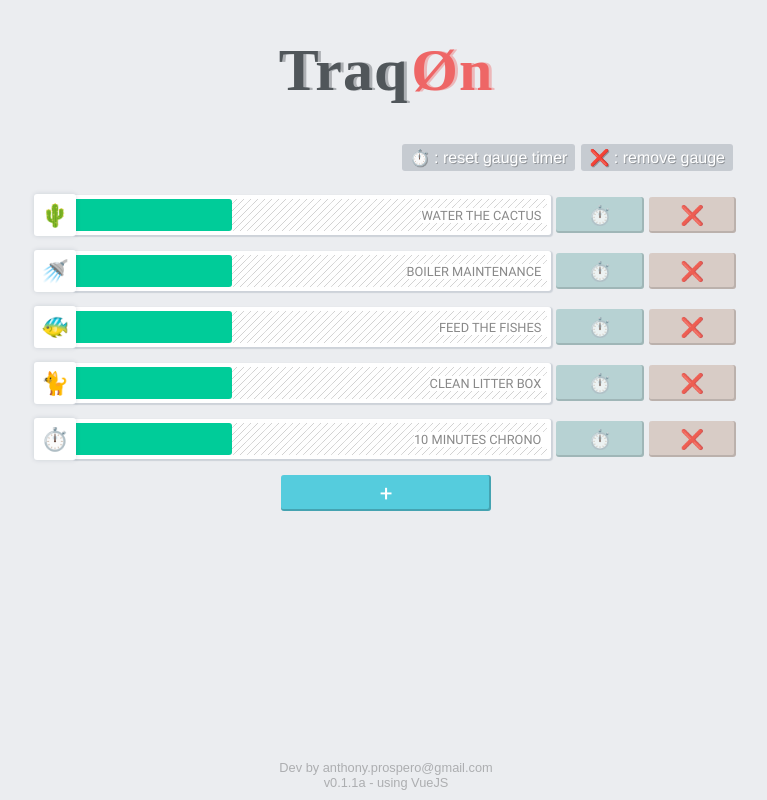
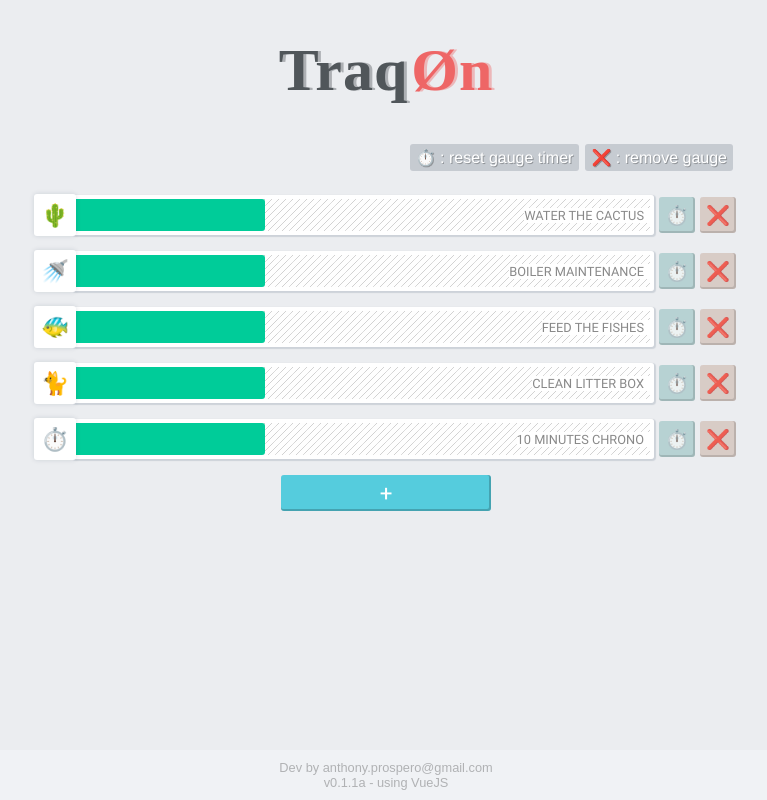
Before and after one commit to Shadowfaax/tasks-dashboard, a Vue app: page / in a window 1280 px wide. Shown: the whole page, without its empty margins (254-1021 px from the left). Built offline with nearby package versions, Linux system fonts and the light colour scheme; a web font is replaced by a local one.

Commit message:
css fixes

```diff
--- a/src/App.vue
+++ b/src/App.vue
@@ -63,9 +63,9 @@ input[type='submit']:hover,
 button:hover { box-shadow: 1px 1px 0px 1px #00000033 inset; transform: translate(2px, 2px); }
 form { width: 100%; }
 a { text-decoration: none; color: #3399CCFF; }
-footer { position: fixed; z-index: 555; bottom: 0; left: 0; width: 100%; padding: 10px 0; text-align: center; font-family: Arial, Helvetica, sans-serif; font-size: .8em; color: #00000044; }
+footer { position: fixed; z-index: 555; bottom: 0; left: 0; width: 100%; padding: 10px 0; text-align: center; font-family: Arial, Helvetica, sans-serif; font-size: .8em; color: #00000044; background-color: #F0F2F5; }
 
-#app { width: 90vw; margin: 0 auto; font-family: Avenir, Helvetica, Arial, sans-serif; -webkit-font-smoothing: antialiased; -moz-osx-font-smoothing: grayscale; color: #2C3E50; }
+#app { width: 90vw; margin: 0 auto; padding-bottom: 50px; font-family: Avenir, Helvetica, Arial, sans-serif; -webkit-font-smoothing: antialiased; -moz-osx-font-smoothing: grayscale; color: #2C3E50; }
 .popup-header { position: fixed; z-index: 9999; top: 0; left: 0; padding: 10px 0; width: 100%; display: flex; flex-flow: row wrap; justify-content: space-around; align-items: center; background-color: #FFFFFFFF; box-shadow: 0 0 6px #00000022; }
 .fullscreen-popup { position: fixed; z-index: 9990; top: 0; left: 0; width: 100%; height: 100%; background-color: #FFFFFF22; backdrop-filter: blur(16px); overflow: auto; }
 .popup-content { margin-top: 60px; }
@@ -77,8 +77,7 @@ footer { position: fixed; z-index: 555; bottom: 0; left: 0; width: 100%; padding
 .vertical-space-50  { display: block; width: 100%; height: 50px; }
 .flex-center-items  { display: flex; flex-flow: row nowrap; justify-content: space-between; align-items: center; }
 
-.infop-item         { display: inline-block; margin: 0 3px; padding: 4px 8px; background-color: #33445533; border-radius: 3px; }
-
+.infop-item         { display: inline-block; margin: 0 3px; padding: 4px 6px; background-color: #33445533; border-radius: 3px; text-align: center; }
 .info-panel         { background-color: #E9E9E9FF; width: 100%; padding: 14px; margin: 24px 0; display: flex; justify-content: space-around; align-items: center; font-size: 1.0em; color: #FFFFFFFF; text-shadow: 1px 1px 0 #00000044; border: 1px dashed #FFFFFFCC; border-radius: 9px; }
 .info-panel.right   { justify-content: flex-end; }
 .info-panel.nobg    { background-color: transparent; border: none; padding: 0; }
--- a/src/components/Dashboard.vue
+++ b/src/components/Dashboard.vue
@@ -183,7 +183,7 @@ export default {
 .widget                 { flex: 1 3 100%; margin: 16px 0; border-radius: 3px; }
 
 .gauge                  { display: flex; flex-flow: row nowrap; justify-content: space-between; align-items: center; }
-.gauge-action           { flex: 1 0 36px; margin: 0 0 0 5px; width: 36px; height: 36px; border-radius: 3px; display: flex; justify-content: space-around; align-items: center; font-size: 1.2em; overflow: hidden; font-family: Arial, Helvetica, sans-serif; font-size: 1.2em; text-transform: uppercase; color: #FFFFFFCC; }
+.gauge-action           { /* flex: 1 0 36px; */ margin: 0 0 0 5px; width: 36px; height: 36px; border-radius: 3px; display: flex; justify-content: space-around; align-items: center; font-size: 1.2em; overflow: hidden; font-family: Arial, Helvetica, sans-serif; font-size: 1.2em; text-transform: uppercase; color: #FFFFFFCC; }
 .gauge-action.shrink    { width: 0; }
 .gauge-action:hover     { box-shadow: 1px 1px 0px 1px #00000033 inset; transform: translate(1px, 1px); }
 .gauge-reset            { background-color: #AACCCCCC; box-shadow: -1px -1px 0 1px #00000022 inset; }
```
